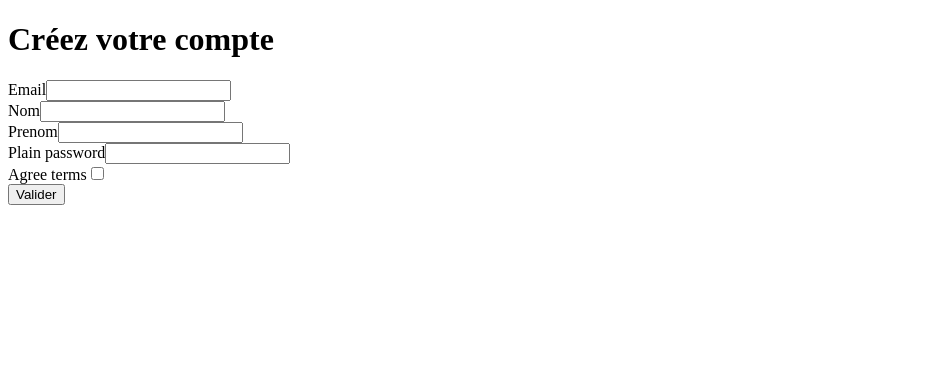
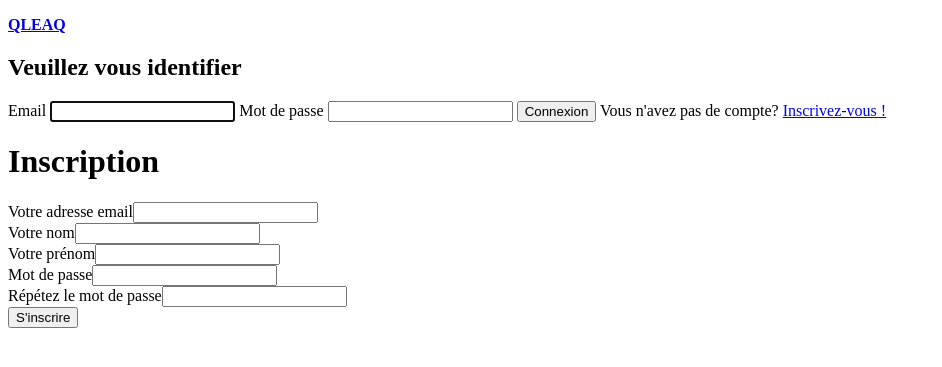
Before and after one commit to K4gur0/QLEAQ, a Symfony app: template templates/registration/register.html.twig in a window 1280 px wide. Shown: the top 367 px of the page, without its empty margins (0-942 px from the left). Run offline with Twig, Linux system fonts and the light colour scheme; the template is opened without the code that fills it, so the values that code supplies are empty; form fields are guessed from the names that the template uses; some libraries are stand-ins or nearby versions.

Commit message:
maj subscrib & login

```diff
--- a/assets/js/app.js
+++ b/assets/js/app.js
@@ -7,8 +7,3 @@
 
 // any CSS you import will output into a single css file (app.css in this case)
 import '../css/app.scss';
-
-// Need jQuery? Install it with "yarn add jquery", then uncomment to import it.
-// import $ from 'jquery';
-
-console.log('Hello Webpack Encore! Edit me in assets/js/app.js');
--- a/templates/base.html.twig
+++ b/templates/base.html.twig
@@ -12,6 +12,8 @@
     <header>
         {% block body %}
 
+            {% block content %}{% endblock %}
+
         {% endblock %}
     </header>
 
--- a/templates/registration/register.html.twig
+++ b/templates/registration/register.html.twig
@@ -1,17 +1,56 @@
-{% extends 'base.html.twig' %}
+{% extends 'security/login.html.twig' %}
 
 {% block title %}QLEAQ | Inscription{% endblock %}
 
-{% block body %}
-    <h1>Créez votre compte</h1>
 
-    {{ form_start(registrationForm) }}
-        {{ form_row(registrationForm.email) }}
-        {{ form_row(registrationForm.nom) }}
-        {{ form_row(registrationForm.prenom) }}
-        {{ form_row(registrationForm.plainPassword) }}
-        {{ form_row(registrationForm.agreeTerms) }}
+    {% block content %}
+{#        <h1>Créez votre compte</h1>#}
 
-        <button class="btn">Valider</button>
-    {{ form_end(registrationForm) }}
-{% endblock %}
+{#        {{ form_start(registrationForm) }}#}
+{#            {{ form_row(registrationForm.email) }}#}
+{#            {{ form_row(registrationForm.nom) }}#}
+{#            {{ form_row(registrationForm.prenom) }}#}
+{#            {{ form_row(registrationForm.plainPassword) }}#}
+{#            {{ form_row(registrationForm.agreeTerms) }}#}
+
+{#            <button class="btn">Valider</button>#}
+{#        {{ form_end(registrationForm) }}#}
+
+        <div class="columns is-centered section">
+            <div class="column is-one-third box">
+                <h1 class="title has-text-primary has-text-centered">
+                    Inscription
+                </h1>
+
+                {{ form_start(registrationForm) }}
+                {{ form_row(registrationForm.email, {
+                    label: 'Votre adresse email'
+                }) }}
+
+                {{ form_row(registrationForm.nom, {
+                    label: 'Votre nom'
+                }) }}
+
+                {{ form_row(registrationForm.prenom, {
+                    label: 'Votre prénom'
+                }) }}
+
+                {#
+                    le champ plainPassword est un RepeatedType (champ en double, à répéter)
+                    pour afficher chaque input, on peut utiliser champ.first & champ.second
+                #}
+                {{ form_row(registrationForm.plainPassword.first, {
+                    label: 'Mot de passe'
+                }) }}
+
+                {{ form_row(registrationForm.plainPassword.second, {
+                    label: 'Répétez le mot de passe'
+                }) }}
+
+                <button class="button is-primary is-fullwidth" type="submit">
+                    S'inscrire
+                </button>
+                {{ form_end(registrationForm) }}
+            </div>
+        </div>
+    {% endblock %}
--- a/templates/security/login.html.twig
+++ b/templates/security/login.html.twig
@@ -9,7 +9,7 @@
                 <div class="navbar-brand">
                         <a class="navbar-item" href="{{ path('app_login') }}">
                                 <p class="subtitle is-4 has-text-primary">
-                                        {#                    <i class="fab fa-korvue"></i>#}
+                                        {# <i class="fab fa-korvue"></i> #}
                                         <b>QLEAQ</b>
                                 </p>
                         </a>
@@ -22,75 +22,28 @@
                 </div>
 
                 <div id="navbarBasicExample" class="navbar-menu">
-                        <div class="navbar-start">
-                                <a class="navbar-item" href="">
-                                        Artistes
-                                </a>
-                                <a class="navbar-item" href="">
-                                        Nouveautés
-                                </a>
-                        </div>
 
-                        <div class="navbar-end">
-                                <div class="navbar-item">
-                                        <div class="buttons">
+{#                        <div class="navbar-start">#}
+{#                                <a class="navbar-item" href="">#}
+{#                                        Artistes#}
+{#                                </a>#}
+{#                                <a class="navbar-item" href="">#}
+{#                                        Nouveautés#}
+{#                                </a>#}
+{#                        </div>#}
+                        <form method="post">
+                                {#    {% if error %}#}
+                                {#        <div class="alert alert-danger">{{ error.messageKey|trans(error.messageData, 'security') }}</div>#}
+                                {#    {% endif %}#}
+
                                 {% if is_granted('ROLE_USER') %}
-                                                        <a href="{{ path('profile_edit') }}" class="button is-primary is-small">
-                                                                <i class="fas fa-user-circle"></i>
-                                                                {{ app.user.username }}
-                                                        </a>
-                                                        <a href="{{ path('app_logout') }}" class="button is-light is-small">
-                                                                Déconnexion
-                                                        </a>
-                                                {% else %}
-                                                        <a class="button is-primary is-small" href="">
-                                                                <strong>Inscription</strong>
-                                                        </a>
-                                                        <a class="button is-light is-small" href="{{ path('app_login') }}">
-                                                                Connexion
-                                                        </a>
-                                                {% endif %}
-
-                                                {% if is_granted('ROLE_EDITOR') %}
-                                                        <a href="{{ path('admin_dashboard') }}" class="button is-primary is-small">
-                                                                <i class="fas fa-shield-alt"></i>
-                                                                Back Office
-                                                        </a>
-                                                {% endif %}
-                                        </div>
-                                </div>
-
-                                <a class="navbar-item">
-                                        <form action="#">
-                                                <div class="field has-addons">
-                                                        <div class="control is-expanded">
-                                                                <input name="query" type="text" class="input is-small" placeholder="Recherche ..." required>
-                                                        </div>
-                                                        <div class="control">
-                                                                <button type="submit" class="button is-primary is-small">
-                                                                        <i class="fas fa-search"></i>
-                                                                </button>
-                                                        </div>
-                                                </div>
-                                        </form>
-                                </a>
-                        </div>
-                </div>
-        </nav>
-
-<form method="post">
-    {% if error %}
-        <div class="alert alert-danger">{{ error.messageKey|trans(error.messageData, 'security') }}</div>
-    {% endif %}
-
-    {% if app.user %}
                                         <div class="mb-3">
                                                 Bienvenue {{ app.user.username }} !<br> <a href="{{ path('app_logout') }}">Deconnexion</a>
                                         </div>
                                 {% else %}
                                         <h1 class="h3 mb-3 font-weight-normal">Veuillez vous identifier</h1>
                                         <label for="inputEmail">Email</label>
-        <input type="email" value="{{ last_username }}" name="email" id="inputEmail" class="form-control" required autofocus>
+                                        <input type="email"  name="email" id="inputEmail" class="form-control" required autofocus>
                                         <label for="inputPassword">Mot de passe</label>
                                         <input type="password" name="password" id="inputPassword" class="form-control" required>
 
@@ -112,14 +65,61 @@
                                         <button class="btn btn-lg btn-primary" type="submit">
                                                 Connexion
                                         </button>
-        <br>
+
                                         Vous n'avez pas de compte? <a href="{{ path('app_register') }}">Inscrivez-vous !</a>
                                 {% endif %}
 
                         </form>
 
+{#                        <div class="navbar-end">#}
+{#                                <div class="navbar-item">#}
+{#                                        <div class="buttons">#}
+{#                                                {% if is_granted('ROLE_USER') %}#}
+{#                                                        <a href="{{ path('profile_edit') }}" class="button is-primary is-small">#}
+{#                                                                <i class="fas fa-user-circle"></i>#}
+{#                                                                {{ app.user.username }}#}
+{#                                                        </a>#}
+{#                                                        <a href="{{ path('app_logout') }}" class="button is-light is-small">#}
+{#                                                                Déconnexion#}
+{#                                                        </a>#}
+{#                                                {% else %}#}
+{#                                                        <a class="button is-primary is-small" href="{{ path('app_register') }}">#}
+{#                                                                <strong>Inscription</strong>#}
+{#                                                        </a>#}
+{#                                                        <a class="button is-light is-small" href="{{ path('app_login') }}">#}
+{#                                                                Connexion#}
+{#                                                        </a>#}
+{#                                                {% endif %}#}
+
+{#                                                {% if is_granted('ROLE_EDITOR') %}#}
+{#                                                        <a href="{{ path('admin_dashboard') }}" class="button is-primary is-small">#}
+{#                                                                <i class="fas fa-shield-alt"></i>#}
+{#                                                                Back Office#}
+{#                                                        </a>#}
+{#                                                {% endif %}#}
+{#                                        </div>#}
+{#                                </div>#}
+
+{#                                <a class="navbar-item">#}
+{#                                        <form action="#">#}
+{#                                                <div class="field has-addons">#}
+{#                                                        <div class="control is-expanded">#}
+{#                                                                <input name="query" type="text" class="input is-small" placeholder="Recherche ..." required>#}
+{#                                                        </div>#}
+{#                                                        <div class="control">#}
+{#                                                                <button type="submit" class="button is-primary is-small">#}
+{#                                                                        <i class="fas fa-search"></i>#}
+{#                                                                </button>#}
+{#                                                        </div>#}
+{#                                                </div>#}
+{#                                        </form>#}
+{#                                </a>#}
+                        </div>
+                </div>
+        </nav>
 
 
 
+        {% block content %}{% endblock %}
 
 {% endblock %}
```
Also changed, not shown: src/Form/RegistrationFormType.php (+25 -20 lines). Lines whose indentation alone changed are shown as unchanged.
